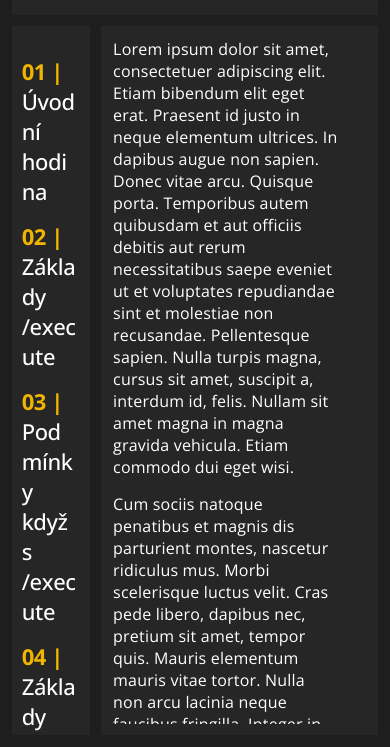
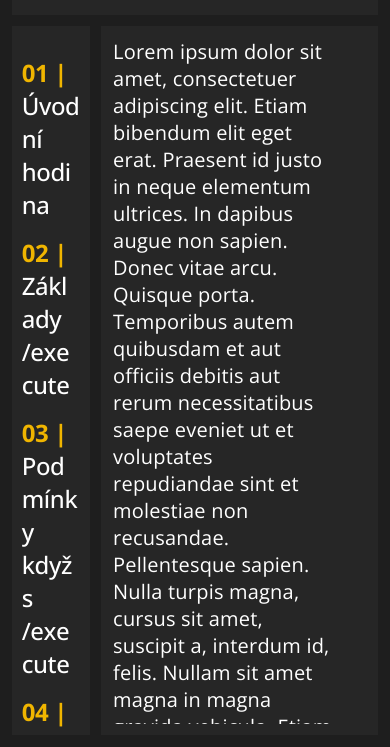
Before and after one commit to Michal-Skoula/pokrocile-krouzky, a plain HTML site: page index.html in a window 390 px wide. Shown: the part 97-844 px from the top of the page. Drawn offline with nearby package versions, Linux system fonts and the light colour scheme.

Commit message:
Larger font size on mobile

```diff
--- a/styles/general.css
+++ b/styles/general.css
@@ -67,3 +67,13 @@ p {
 .hidden {
   display:none !important;
 }
+
+@media screen and (width < 800px) {
+  :root {
+    --h1-font-size: 32px;
+    --h3-font-size: 24px;
+    --p-font-size: 20px;
+    --secondary-font-size: 16px;
+
+  }
+}
```
